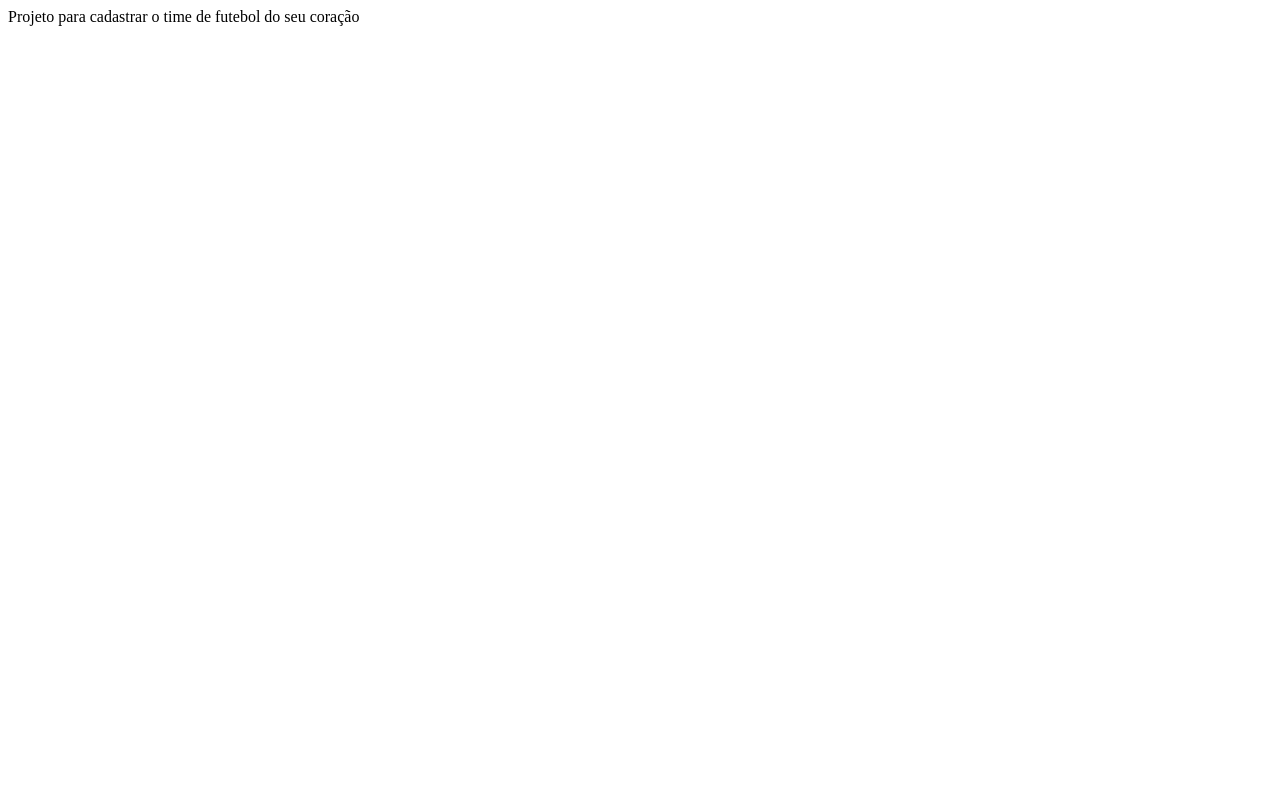
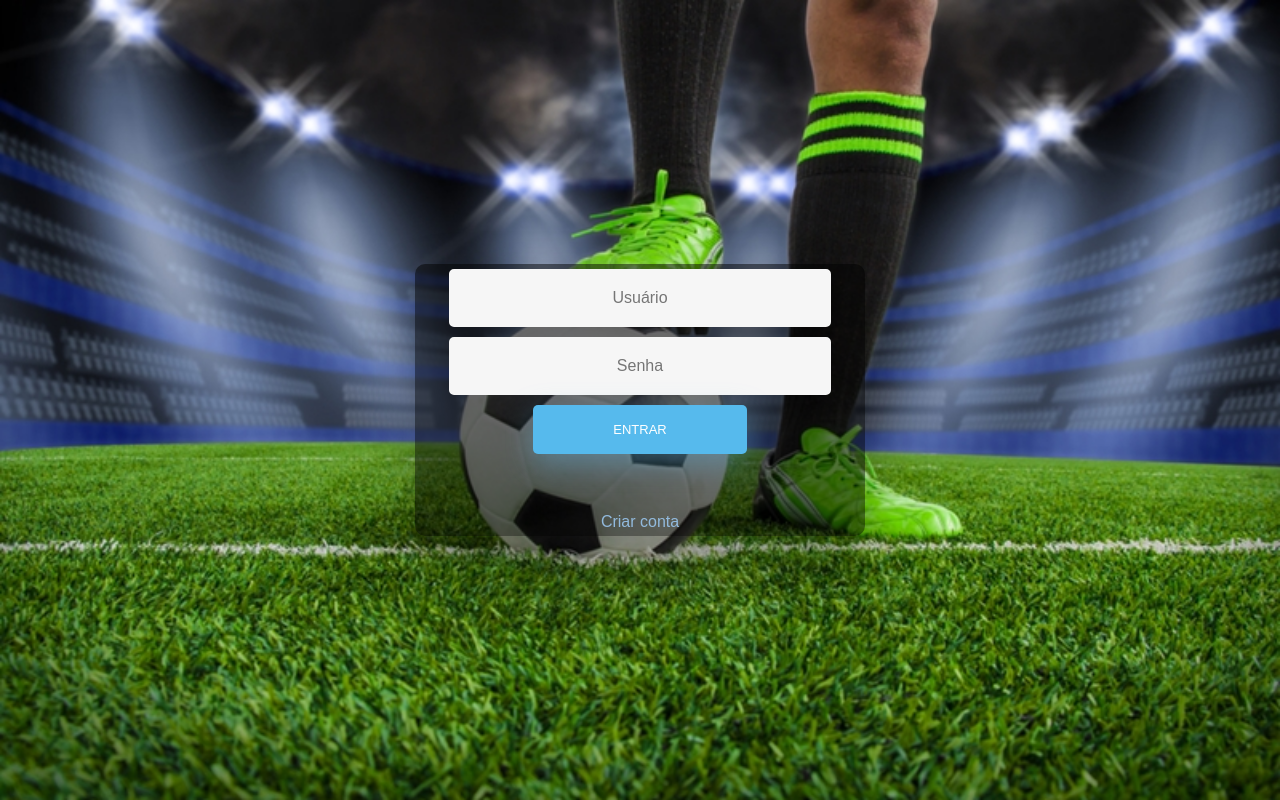
Before and after one commit to pauloaaa/abrir-chamado, a plain HTML site: page build/web/index.html in a window 1280 px wide. Drawn offline with nearby package versions, Linux system fonts and the light colour scheme.

Commit message:
criado tela de login

```diff
--- /dev/null
+++ b/build/web/css/futebol.css
@@ -0,0 +1,268 @@
+
+/*
+    Created on : 12/01/2019, 17:53:04
+    Author     : paulo
+*/
+
+
+html {
+    background-color: #56baed;
+}
+
+body {
+    font-family: "Poppins", sans-serif;
+    height: 100vh;
+    background-image: url('../imagens/campo-futebol.jpg');
+    background-size:100%;
+}
+
+a {
+    color: #92badd;
+    display:inline-block;
+    text-decoration: none;
+    font-weight: 400;
+}
+
+h2 {
+    text-align: center;
+    font-size: 16px;
+    font-weight: 600;
+    text-transform: uppercase;
+    display:inline-block;
+    margin: 40px 8px 10px 8px;
+    color: #cccccc;
+}
+
+
+
+/* STRUCTURE */
+
+.wrapper {
+    display: flex;
+    align-items: center;
+    flex-direction: column;
+    justify-content: center;
+    width: 100%;
+    min-height: 100%;
+    padding: 20px;
+}
+
+#formContent {
+    -webkit-border-radius: 10px 10px 10px 10px;
+    border-radius: 10px 10px 10px 10px;
+    background: #fff;
+    padding: 30px;
+    width: 90%;
+    max-width: 450px;
+    position: relative;
+    padding: 0px;
+    -webkit-box-shadow: 0 30px 60px 0 rgba(0,0,0,0.3);
+    box-shadow: 0 30px 60px 0 rgba(0,0,0,0.3);
+    text-align: center;
+    background-color: rgba(0,0,0,0.5) !important;
+}
+
+#formFooter {
+    background-color: #f6f6f6;
+    border-top: 1px solid #dce8f1;
+    padding: 25px;
+    text-align: center;
+    -webkit-border-radius: 0 0 10px 10px;
+    border-radius: 0 0 10px 10px;
+    background-color: rgba(0,0,0,0.5) !important;
+}
+
+
+
+/* TABS */
+
+h2.inactive {
+    color: #cccccc;
+}
+
+h2.active {
+    color: #0d0d0d;
+    border-bottom: 2px solid #5fbae9;
+}
+
+
+
+/* FORM TYPOGRAPHY*/
+
+input[type=button], input[type=submit], input[type=reset]  {
+    background-color: #56baed;
+    border: none;
+    color: white;
+    padding: 15px 80px;
+    text-align: center;
+    text-decoration: none;
+    display: inline-block;
+    text-transform: uppercase;
+    font-size: 13px;
+    -webkit-box-shadow: 0 10px 30px 0 rgba(95,186,233,0.4);
+    box-shadow: 0 10px 30px 0 rgba(95,186,233,0.4);
+    -webkit-border-radius: 5px 5px 5px 5px;
+    border-radius: 5px 5px 5px 5px;
+    margin: 5px 20px 40px 20px;
+    -webkit-transition: all 0.3s ease-in-out;
+    -moz-transition: all 0.3s ease-in-out;
+    -ms-transition: all 0.3s ease-in-out;
+    -o-transition: all 0.3s ease-in-out;
+    transition: all 0.3s ease-in-out;
+}
+
+input[type=button]:hover, input[type=submit]:hover, input[type=reset]:hover  {
+    background-color: #39ace7;
+}
+
+input[type=button]:active, input[type=submit]:active, input[type=reset]:active  {
+    -moz-transform: scale(0.95);
+    -webkit-transform: scale(0.95);
+    -o-transform: scale(0.95);
+    -ms-transform: scale(0.95);
+    transform: scale(0.95);
+}
+
+input[type=text] {
+    background-color: #f6f6f6;
+    border: none;
+    color: #0d0d0d;
+    padding: 15px 32px;
+    text-align: center;
+    text-decoration: none;
+    display: inline-block;
+    font-size: 16px;
+    margin: 5px;
+    width: 85%;
+    border: 2px solid #f6f6f6;
+    -webkit-transition: all 0.5s ease-in-out;
+    -moz-transition: all 0.5s ease-in-out;
+    -ms-transition: all 0.5s ease-in-out;
+    -o-transition: all 0.5s ease-in-out;
+    transition: all 0.5s ease-in-out;
+    -webkit-border-radius: 5px 5px 5px 5px;
+    border-radius: 5px 5px 5px 5px;
+}
+
+input[type=text]:focus {
+    background-color: #fff;
+    border-bottom: 2px solid #5fbae9;
+}
+
+input[type=text]:placeholder {
+    color: #cccccc;
+}
+
+
+
+/* ANIMATIONS */
+
+/* Simple CSS3 Fade-in-down Animation */
+.fadeInDown {
+    -webkit-animation-name: fadeInDown;
+    animation-name: fadeInDown;
+    -webkit-animation-duration: 1s;
+    animation-duration: 1s;
+    -webkit-animation-fill-mode: both;
+    animation-fill-mode: both;
+}
+
+@-webkit-keyframes fadeInDown {
+    0% {
+        opacity: 0;
+        -webkit-transform: translate3d(0, -100%, 0);
+        transform: translate3d(0, -100%, 0);
+    }
+    100% {
+        opacity: 1;
+        -webkit-transform: none;
+        transform: none;
+    }
+}
+
+@keyframes fadeInDown {
+    0% {
+        opacity: 0;
+        -webkit-transform: translate3d(0, -100%, 0);
+        transform: translate3d(0, -100%, 0);
+    }
+    100% {
+        opacity: 1;
+        -webkit-transform: none;
+        transform: none;
+    }
+}
+
+/* Simple CSS3 Fade-in Animation */
+@-webkit-keyframes fadeIn { from { opacity:0; } to { opacity:1; } }
+@-moz-keyframes fadeIn { from { opacity:0; } to { opacity:1; } }
+@keyframes fadeIn { from { opacity:0; } to { opacity:1; } }
+
+.fadeIn {
+    opacity:0;
+    -webkit-animation:fadeIn ease-in 1;
+    -moz-animation:fadeIn ease-in 1;
+    animation:fadeIn ease-in 1;
+
+    -webkit-animation-fill-mode:forwards;
+    -moz-animation-fill-mode:forwards;
+    animation-fill-mode:forwards;
+
+    -webkit-animation-duration:1s;
+    -moz-animation-duration:1s;
+    animation-duration:1s;
+}
+
+.fadeIn.first {
+    -webkit-animation-delay: 0.4s;
+    -moz-animation-delay: 0.4s;
+    animation-delay: 0.4s;
+}
+
+.fadeIn.second {
+    -webkit-animation-delay: 0.6s;
+    -moz-animation-delay: 0.6s;
+    animation-delay: 0.6s;
+}
+
+.fadeIn.third {
+    -webkit-animation-delay: 0.8s;
+    -moz-animation-delay: 0.8s;
+    animation-delay: 0.8s;
+}
+
+.fadeIn.fourth {
+    -webkit-animation-delay: 1s;
+    -moz-animation-delay: 1s;
+    animation-delay: 1s;
+}
+
+/* Simple CSS3 Fade-in Animation */
+.underlineHover:after {
+    display: block;
+    left: 0;
+    bottom: -10px;
+    width: 0;
+    height: 2px;
+    background-color: #56baed;
+    content: "";
+    transition: width 0.2s;
+}
+
+.underlineHover:hover {
+    color: #0d0d0d;
+}
+
+.underlineHover:hover:after{
+    width: 100%;
+}
+
+h1{
+    color:#60a0ff;
+}
+
+/* OTHERS */
+
+*:focus {
+    outline: none;
+}
--- a/build/web/index.html
+++ b/build/web/index.html
@@ -3,8 +3,23 @@
         <title>.: Time Futebol :.</title>
         <meta charset="UTF-8"/>
         <link rel="icon" type="imagem/png" href="imagens/jogador.png" />
+        <link href="//maxcdn.bootstrapcdn.com/bootstrap/4.1.1/css/bootstrap.min.css" rel="stylesheet" id="bootstrap-css">
+        <script src="//maxcdn.bootstrapcdn.com/bootstrap/4.1.1/js/bootstrap.min.js"></script>
+        <script src="//cdnjs.cloudflare.com/ajax/libs/jquery/3.2.1/jquery.min.js"></script>
+        <link rel="stylesheet" type="text/css" href="css/futebol.css">
+
+
     </head>
     <body>
-        <div> Projeto para cadastrar o time de futebol do seu coração </div>
+        <div class="wrapper fadeInDown">
+            <div id="formContent">
+                <form>
+                    <input type="text" id="login" class="fadeIn second" name="login" placeholder="Usuário">
+                    <input type="text" id="password" class="fadeIn third" name="login" placeholder="Senha">
+                    <input type="submit" class="fadeIn fourth" value="Entrar">
+                </form>
+                <a class="underlineHover" href="#">Criar conta</a>
+            </div>
+        </div>
     </body>
 </html>
--- /dev/null
+++ b/web/css/futebol.css
@@ -0,0 +1,268 @@
+
+/*
+    Created on : 12/01/2019, 17:53:04
+    Author     : paulo
+*/
+
+
+html {
+    background-color: #56baed;
+}
+
+body {
+    font-family: "Poppins", sans-serif;
+    height: 100vh;
+    background-image: url('../imagens/campo-futebol.jpg');
+    background-size:100%;
+}
+
+a {
+    color: #92badd;
+    display:inline-block;
+    text-decoration: none;
+    font-weight: 400;
+}
+
+h2 {
+    text-align: center;
+    font-size: 16px;
+    font-weight: 600;
+    text-transform: uppercase;
+    display:inline-block;
+    margin: 40px 8px 10px 8px;
+    color: #cccccc;
+}
+
+
+
+/* STRUCTURE */
+
+.wrapper {
+    display: flex;
+    align-items: center;
+    flex-direction: column;
+    justify-content: center;
+    width: 100%;
+    min-height: 100%;
+    padding: 20px;
+}
+
+#formContent {
+    -webkit-border-radius: 10px 10px 10px 10px;
+    border-radius: 10px 10px 10px 10px;
+    background: #fff;
+    padding: 30px;
+    width: 90%;
+    max-width: 450px;
+    position: relative;
+    padding: 0px;
+    -webkit-box-shadow: 0 30px 60px 0 rgba(0,0,0,0.3);
+    box-shadow: 0 30px 60px 0 rgba(0,0,0,0.3);
+    text-align: center;
+    background-color: rgba(0,0,0,0.5) !important;
+}
+
+#formFooter {
+    background-color: #f6f6f6;
+    border-top: 1px solid #dce8f1;
+    padding: 25px;
+    text-align: center;
+    -webkit-border-radius: 0 0 10px 10px;
+    border-radius: 0 0 10px 10px;
+    background-color: rgba(0,0,0,0.5) !important;
+}
+
+
+
+/* TABS */
+
+h2.inactive {
+    color: #cccccc;
+}
+
+h2.active {
+    color: #0d0d0d;
+    border-bottom: 2px solid #5fbae9;
+}
+
+
+
+/* FORM TYPOGRAPHY*/
+
+input[type=button], input[type=submit], input[type=reset]  {
+    background-color: #56baed;
+    border: none;
+    color: white;
+    padding: 15px 80px;
+    text-align: center;
+    text-decoration: none;
+    display: inline-block;
+    text-transform: uppercase;
+    font-size: 13px;
+    -webkit-box-shadow: 0 10px 30px 0 rgba(95,186,233,0.4);
+    box-shadow: 0 10px 30px 0 rgba(95,186,233,0.4);
+    -webkit-border-radius: 5px 5px 5px 5px;
+    border-radius: 5px 5px 5px 5px;
+    margin: 5px 20px 40px 20px;
+    -webkit-transition: all 0.3s ease-in-out;
+    -moz-transition: all 0.3s ease-in-out;
+    -ms-transition: all 0.3s ease-in-out;
+    -o-transition: all 0.3s ease-in-out;
+    transition: all 0.3s ease-in-out;
+}
+
+input[type=button]:hover, input[type=submit]:hover, input[type=reset]:hover  {
+    background-color: #39ace7;
+}
+
+input[type=button]:active, input[type=submit]:active, input[type=reset]:active  {
+    -moz-transform: scale(0.95);
+    -webkit-transform: scale(0.95);
+    -o-transform: scale(0.95);
+    -ms-transform: scale(0.95);
+    transform: scale(0.95);
+}
+
+input[type=text] {
+    background-color: #f6f6f6;
+    border: none;
+    color: #0d0d0d;
+    padding: 15px 32px;
+    text-align: center;
+    text-decoration: none;
+    display: inline-block;
+    font-size: 16px;
+    margin: 5px;
+    width: 85%;
+    border: 2px solid #f6f6f6;
+    -webkit-transition: all 0.5s ease-in-out;
+    -moz-transition: all 0.5s ease-in-out;
+    -ms-transition: all 0.5s ease-in-out;
+    -o-transition: all 0.5s ease-in-out;
+    transition: all 0.5s ease-in-out;
+    -webkit-border-radius: 5px 5px 5px 5px;
+    border-radius: 5px 5px 5px 5px;
+}
+
+input[type=text]:focus {
+    background-color: #fff;
+    border-bottom: 2px solid #5fbae9;
+}
+
+input[type=text]:placeholder {
+    color: #cccccc;
+}
+
+
+
+/* ANIMATIONS */
+
+/* Simple CSS3 Fade-in-down Animation */
+.fadeInDown {
+    -webkit-animation-name: fadeInDown;
+    animation-name: fadeInDown;
+    -webkit-animation-duration: 1s;
+    animation-duration: 1s;
+    -webkit-animation-fill-mode: both;
+    animation-fill-mode: both;
+}
+
+@-webkit-keyframes fadeInDown {
+    0% {
+        opacity: 0;
+        -webkit-transform: translate3d(0, -100%, 0);
+        transform: translate3d(0, -100%, 0);
+    }
+    100% {
+        opacity: 1;
+        -webkit-transform: none;
+        transform: none;
+    }
+}
+
+@keyframes fadeInDown {
+    0% {
+        opacity: 0;
+        -webkit-transform: translate3d(0, -100%, 0);
+        transform: translate3d(0, -100%, 0);
+    }
+    100% {
+        opacity: 1;
+        -webkit-transform: none;
+        transform: none;
+    }
+}
+
+/* Simple CSS3 Fade-in Animation */
+@-webkit-keyframes fadeIn { from { opacity:0; } to { opacity:1; } }
+@-moz-keyframes fadeIn { from { opacity:0; } to { opacity:1; } }
+@keyframes fadeIn { from { opacity:0; } to { opacity:1; } }
+
+.fadeIn {
+    opacity:0;
+    -webkit-animation:fadeIn ease-in 1;
+    -moz-animation:fadeIn ease-in 1;
+    animation:fadeIn ease-in 1;
+
+    -webkit-animation-fill-mode:forwards;
+    -moz-animation-fill-mode:forwards;
+    animation-fill-mode:forwards;
+
+    -webkit-animation-duration:1s;
+    -moz-animation-duration:1s;
+    animation-duration:1s;
+}
+
+.fadeIn.first {
+    -webkit-animation-delay: 0.4s;
+    -moz-animation-delay: 0.4s;
+    animation-delay: 0.4s;
+}
+
+.fadeIn.second {
+    -webkit-animation-delay: 0.6s;
+    -moz-animation-delay: 0.6s;
+    animation-delay: 0.6s;
+}
+
+.fadeIn.third {
+    -webkit-animation-delay: 0.8s;
+    -moz-animation-delay: 0.8s;
+    animation-delay: 0.8s;
+}
+
+.fadeIn.fourth {
+    -webkit-animation-delay: 1s;
+    -moz-animation-delay: 1s;
+    animation-delay: 1s;
+}
+
+/* Simple CSS3 Fade-in Animation */
+.underlineHover:after {
+    display: block;
+    left: 0;
+    bottom: -10px;
+    width: 0;
+    height: 2px;
+    background-color: #56baed;
+    content: "";
+    transition: width 0.2s;
+}
+
+.underlineHover:hover {
+    color: #0d0d0d;
+}
+
+.underlineHover:hover:after{
+    width: 100%;
+}
+
+h1{
+    color:#60a0ff;
+}
+
+/* OTHERS */
+
+*:focus {
+    outline: none;
+}
```
Also changed, not shown: nbproject/private/private.xml (added, +9 -0 lines), web/index.html (+16 -1 lines), build/web/imagens/campo-futebol.jpg (added), web/imagens/campo-futebol.jpg (added), 1 other file.
